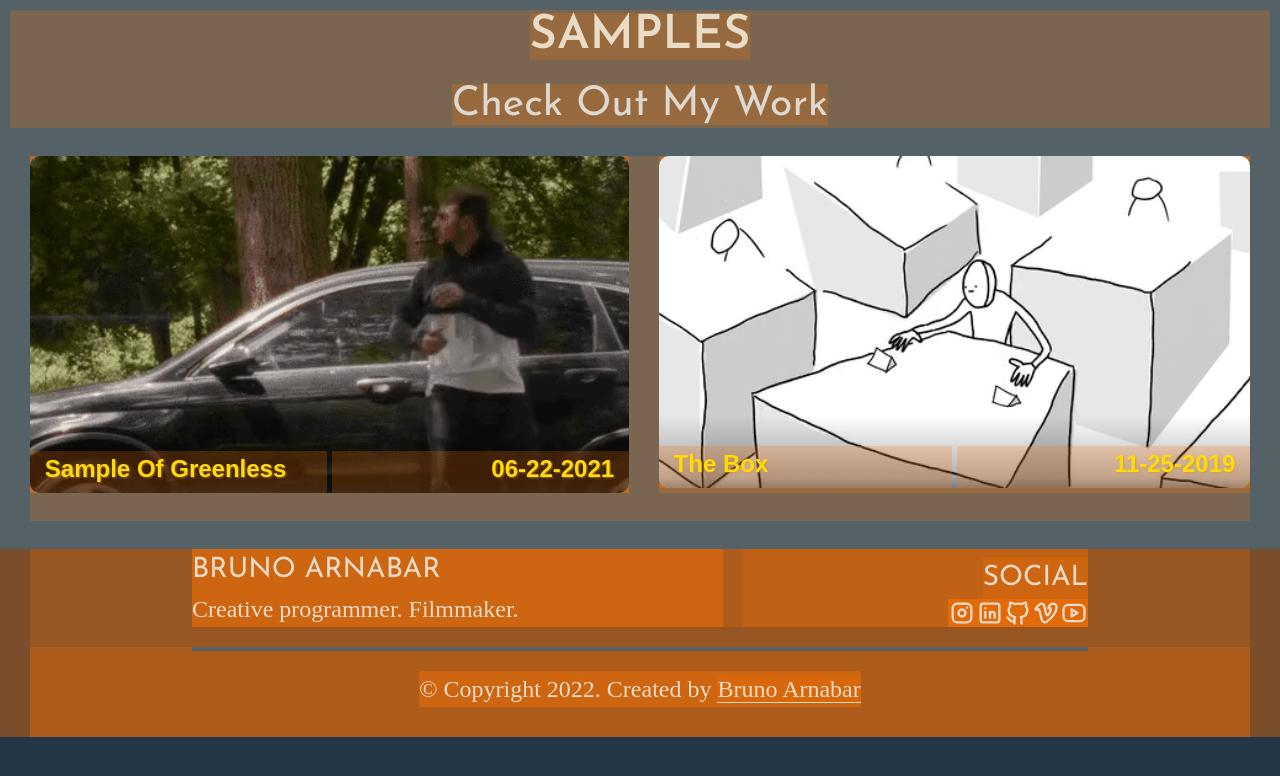
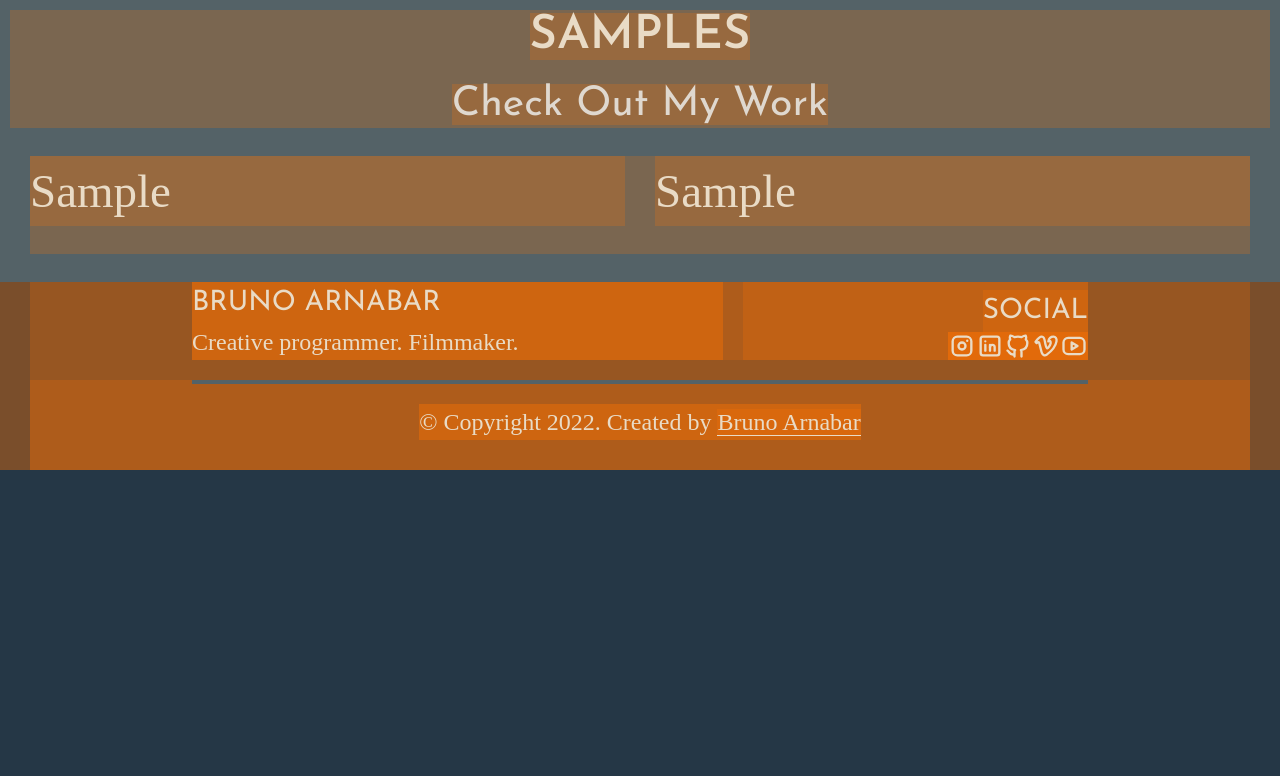
Before and after one commit to brunoarnabar/film-portfolio-deployment, a React (Create React App) app: page / in a window 1280 px wide. Shown: the top 776 px of the page. Built offline with nearby package versions, Linux system fonts and the light colour scheme; a web font is replaced by a local one.

Commit message:
Fixing Sample

```diff
--- a/src/Components/Sample/Sample.jsx
+++ b/src/Components/Sample/Sample.jsx
@@ -1,13 +1,13 @@
 import "./sample.scss";
 
-import Preview from "./Films/Preview/Preview";
+// import Preview from "./Films/Preview/Preview";
 
 //goToContext
 import { useRef, useEffect } from "react";
 import useOnScreen from "../Hooks/useOnScreen";
 import { useSampleTrueContext } from "../../Contexts/BackToSample";
 
-import { GreenlessInfo, TheBoxInfo } from "./FilmData";
+// import { GreenlessInfo, TheBoxInfo } from "./FilmData";
 
 export default function Samples() {
   //goToContext
@@ -34,12 +34,12 @@ export default function Samples() {
       </div>
       <div className="SamplePreviewContainers text-neutral-400">
         <div className="SamplePreview fs-heading">
-          {/* Sample */}
-          <Preview {...GreenlessInfo} />
+          Sample
+          {/* <Preview {...GreenlessInfo} /> */}
         </div>
         <div className="SamplePreview fs-heading">
-          {/* Sample */}
-          <Preview {...TheBoxInfo} />
+          Sample
+          {/* <Preview {...TheBoxInfo} /> */}
         </div>
       </div>
     </div>
```
